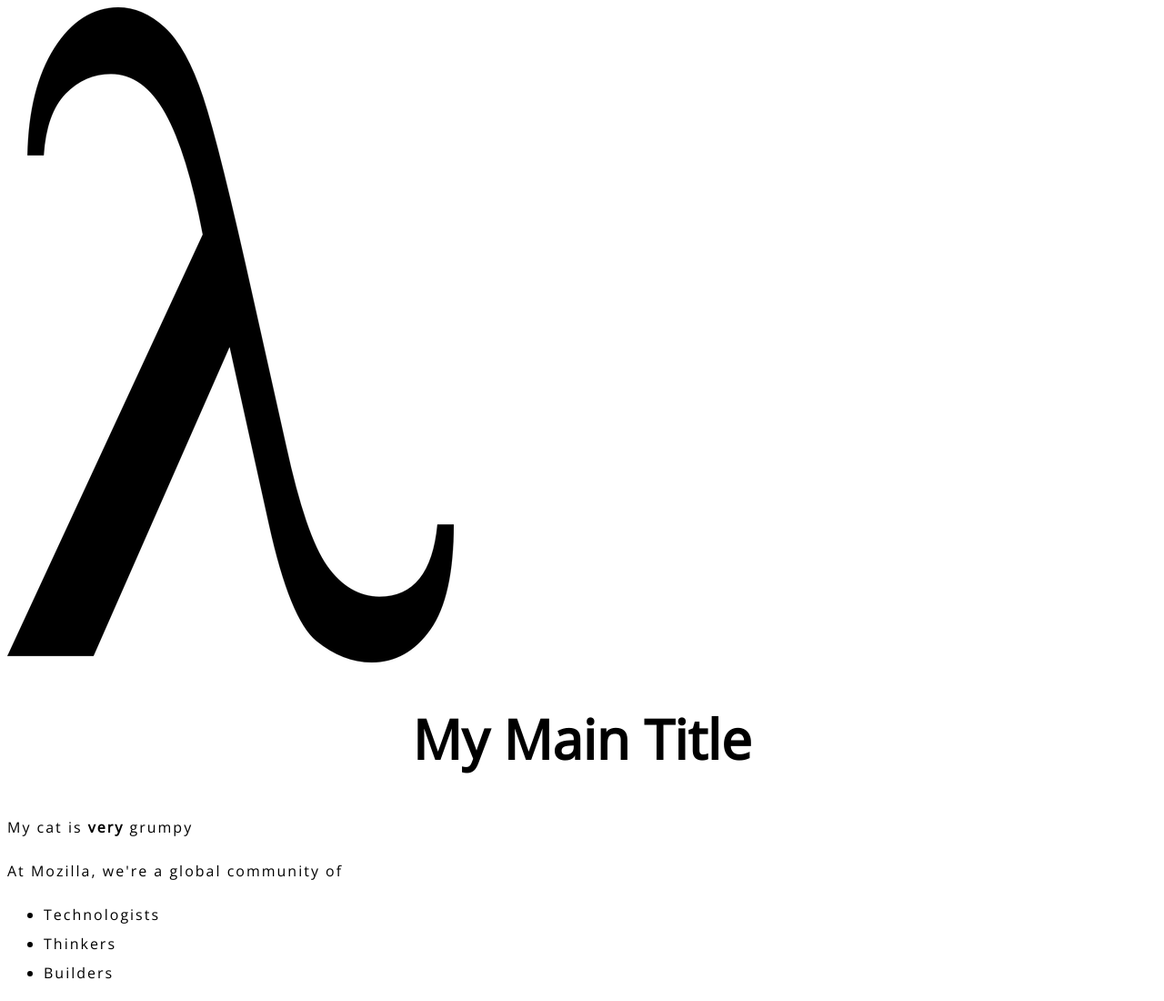
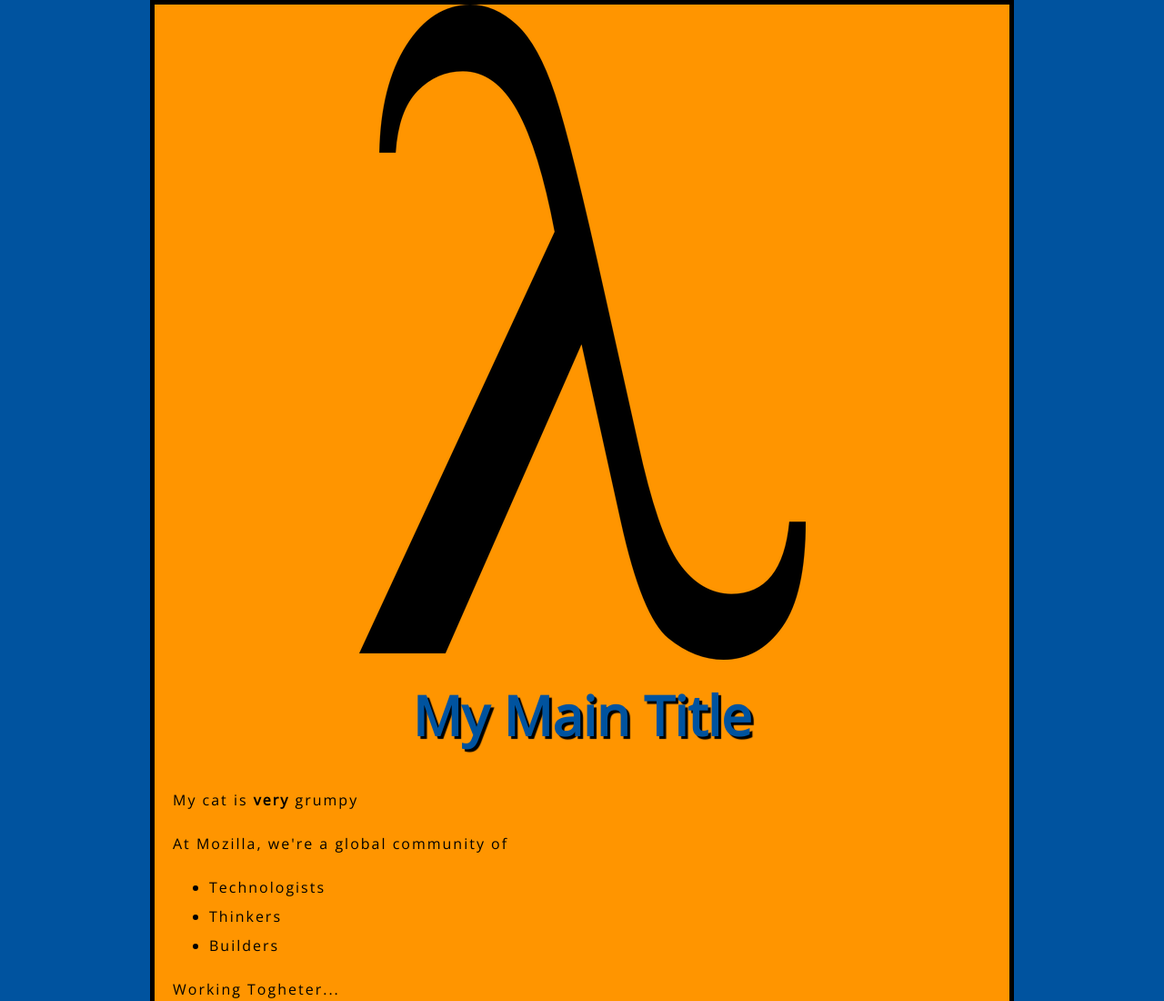
Before and after one commit to filippocucina/test-site, a plain HTML site: page index.html in a window 1280 px wide. Shown: the top 1100 px of the page at 91% size. Drawn offline with nearby package versions, Linux system fonts and the light colour scheme.

Commit message:
CSS Finished, but it has a logic problem

```diff
--- a/styles/style.css
+++ b/styles/style.css
@@ -1,12 +1,32 @@
 html {
 	font-size: 10px; /* px means "pixels": the base font size is now 10 pixels high */
 	font-family: "Open Sans", sans-serif; /* This Should be the rest of the output you got from Google Fonts */
+
+	background-color: #00539f;
 }
+
+body {
+	width: 900px;
+	margin: 0 auto;
+	background-color: #ff9500;
+	padding: 0 20px 20px 20px;
+	border: 5px solid black;
+}
+
+h1 {
+	margin: 0;
+	padding: 20px 0;
+	color: #00539f;
+	text-shadow: 3px 3px 1px black;
+}
+
+
 
 h1 {
 	font-size: 60px;
 	text-align: center;
 }
+
 
 p,
 li {
@@ -14,3 +34,8 @@ li {
 	line-height: 2;
 	letter-spacing: 2px;
 }
+
+img {
+	display: block;
+	margin: 0 auto;
+}
```
